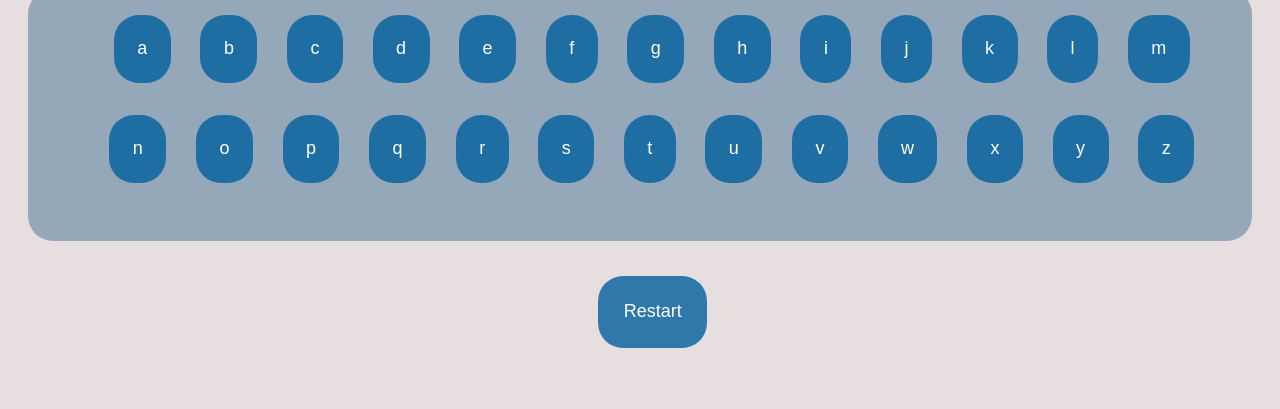
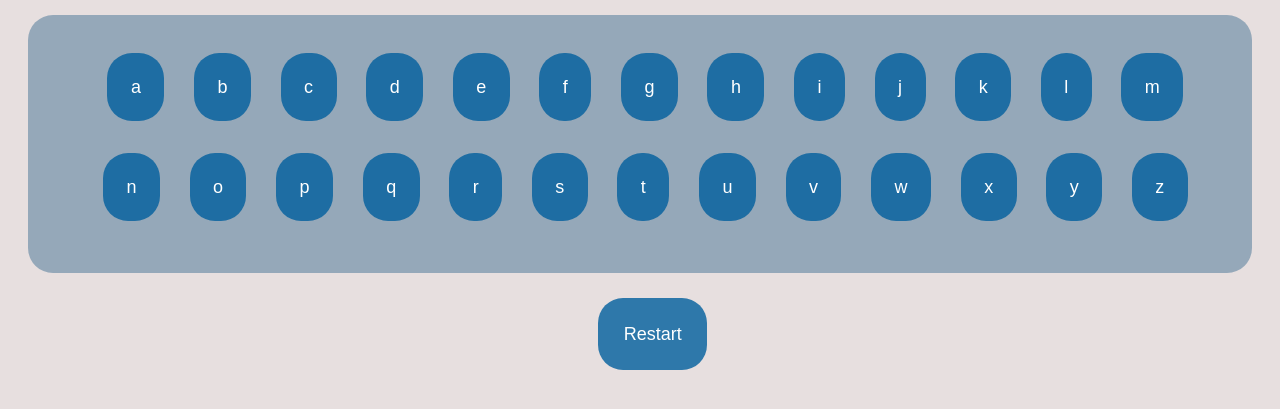
Before and after one commit to micah-e-cole/wordApp, a website: page index.html in a window 1280 px wide. Shown: the part 249-658 px from the top of the page. Drawn offline with Linux system fonts and the light colour scheme.

Commit message:
changed margin of keyboard

```diff
--- a/styles.css
+++ b/styles.css
@@ -37,10 +37,8 @@
 #keyboard {
   background-color: rgba(29, 88, 128, 0.404);
   color: rgb(255, 255, 255);
-  padding: 2%;
-  margin-right: 2%;
-  margin-bottom: 2.75%;
-  margin-left: 2%;
+  padding: 3% 2.5% 1.5% 1.5%;
+  margin: 2% 2% 2% 2%;
   flex-wrap: wrap;
   font-size: x-large;
   border: 5px;
```
